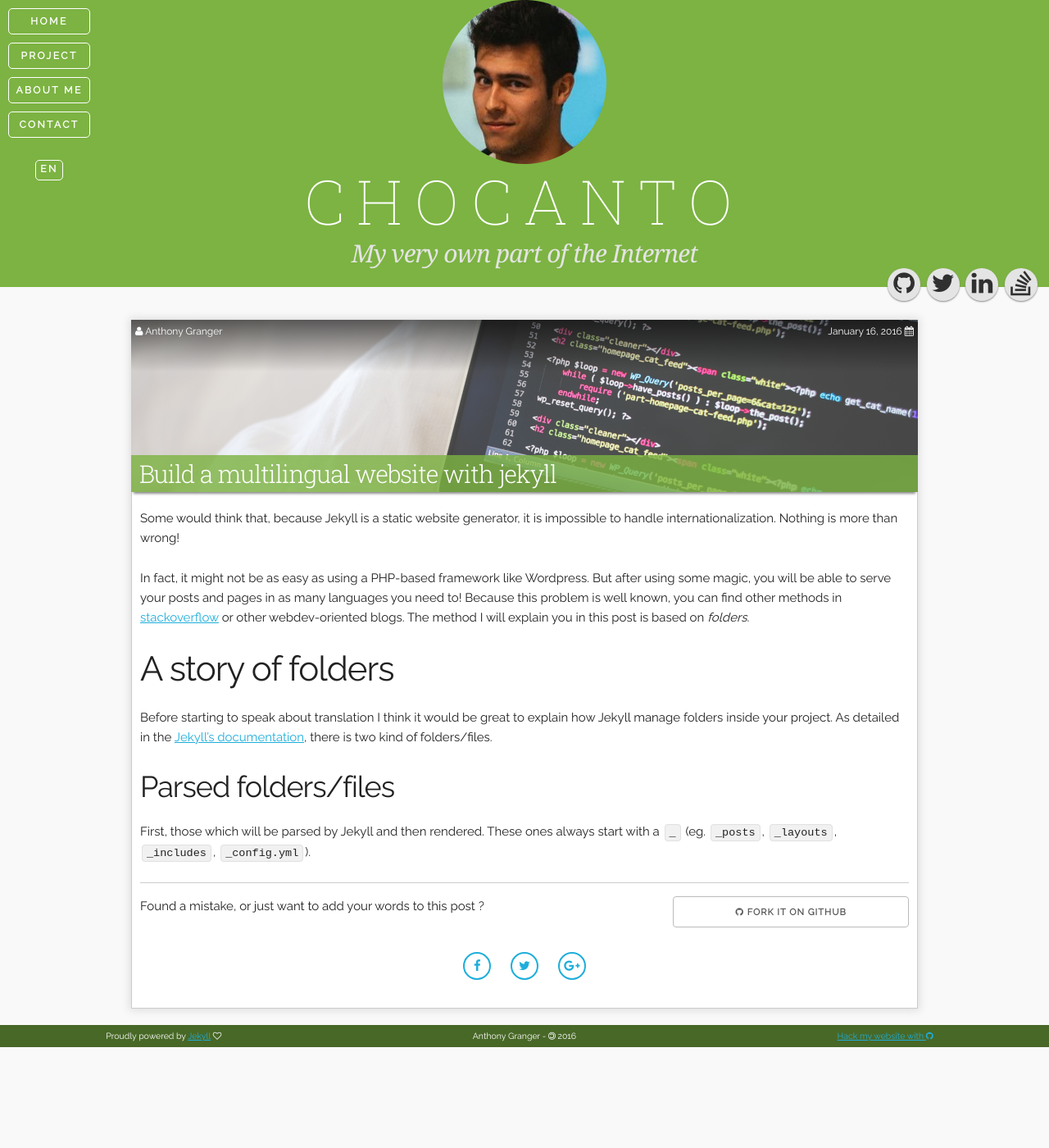
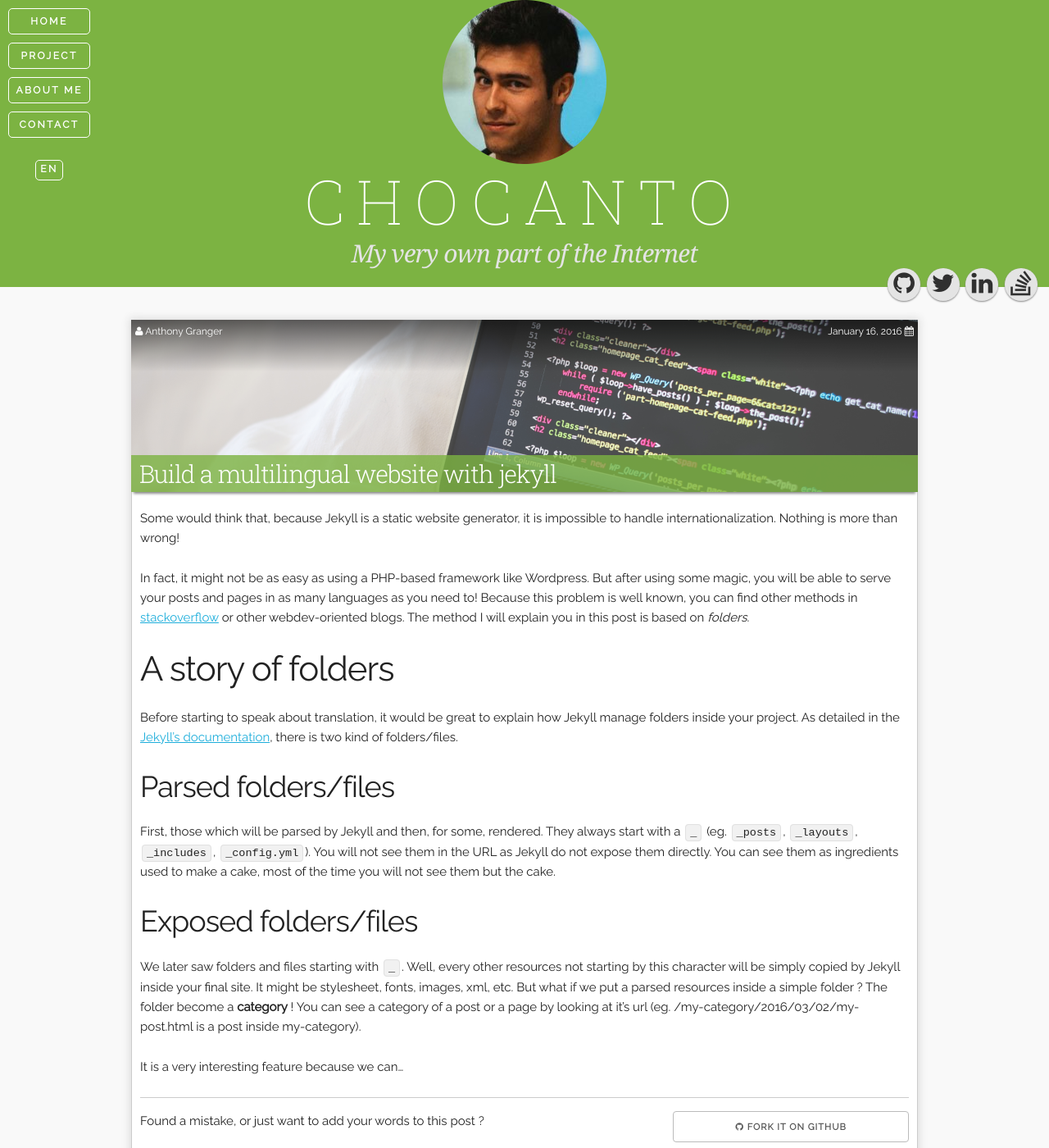
Before and after one commit to Chocanto/Chocanto.github.io, a Jekyll site: the page built from _posts/2016-01-16-jekyll-multilingual.md, in a window 1280 px wide and 1400 px high. Shown: the whole window at 82% size. Built offline with Jekyll 4.4.1, drawn with Linux system fonts in a browser that asks for light colours; Markdown is read by kramdown in place of the engine named in the settings.

Commit message:
Continuing up to exposed chapter

```diff
--- a/_posts/2016-01-16-jekyll-multilingual.md
+++ b/_posts/2016-01-16-jekyll-multilingual.md
@@ -7,12 +7,18 @@ i18n-link: multilingual
 Some would think that, because Jekyll is a static website generator, it is impossible to handle internationalization. Nothing is more than wrong!
 
 
-In fact, it might not be as easy as using a PHP-based framework like Wordpress. But after using some magic, you will be able to serve your posts and pages in as many languages you need to! Because this problem is well known, you can find other methods in [stackoverflow](https://stackoverflow.com) or other webdev-oriented blogs. The method I will explain you in this post is based on *folders*.
+In fact, it might not be as easy as using a PHP-based framework like Wordpress. But after using some magic, you will be able to serve your posts and pages in as many languages as you need to! Because this problem is well known, you can find other methods in [stackoverflow](https://stackoverflow.com) or other webdev-oriented blogs. The method I will explain you in this post is based on *folders*.
 
 ## A story of folders
 
-Before starting to speak about translation I think it would be great to explain how Jekyll manage folders inside your project. As detailed in the [Jekyll's documentation](http://jekyllrb.com/docs/structure/), there is two kind of folders/files.
+Before starting to speak about translation, it would be great to explain how Jekyll manage folders inside your project. As detailed in the [Jekyll's documentation](http://jekyllrb.com/docs/structure/), there is two kind of folders/files.
 
 ### Parsed folders/files
 
-First, those which will be parsed by Jekyll and then rendered. These ones always start with a `_` (eg. `_posts`, `_layouts`, `_includes`, `_config.yml`).
+First, those which will be parsed by Jekyll and then, for some, rendered. They always start with a `_` (eg. `_posts`, `_layouts`, `_includes`, `_config.yml`). You will not see them in the URL as Jekyll do not expose them directly. You can see them as ingredients used to make a cake, most of the time you will not see them but the cake.
+
+### Exposed folders/files
+
+We later saw folders and files starting with `_`. Well, every other resources not starting by this character will be simply copied by Jekyll inside your final site. It might be stylesheet, fonts, images, xml, etc. But what if we put a parsed resources inside a simple folder ? The folder become a **category** ! You can see a category of a post or a page by looking at it's url (eg. /my-category/2016/03/02/my-post.html is a post inside my-category).
+
+It is a very interesting feature because we can...
```
